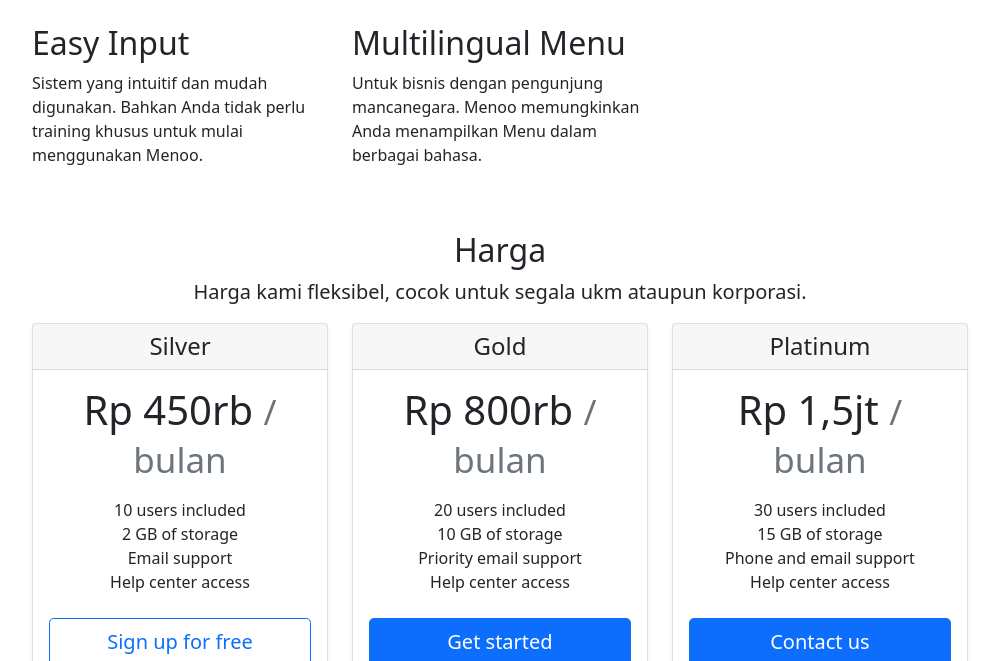
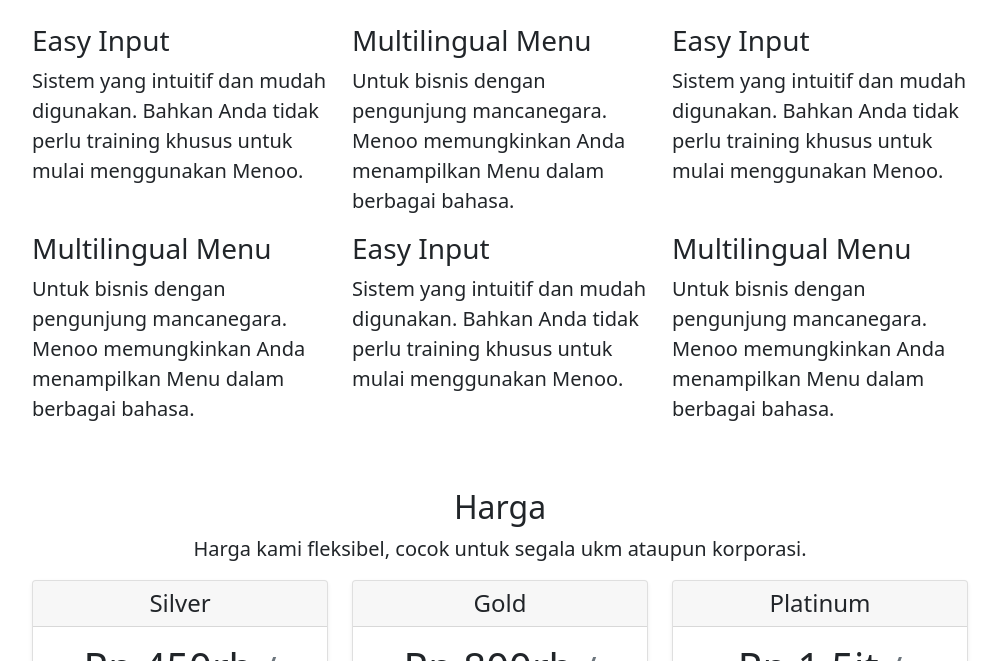
Before and after one commit to kemtol/menuresto, a Jekyll site: the page built from index.html, in a window 1280 px wide and 900 px high, scrolled down 979 px, cut to the strip 239-900 px from the top of the window. Shown: the whole strip, without its empty margins (140-1139 px from the left). Built offline with Jekyll 4.4.1, drawn with Linux system fonts in a browser that asks for light colours; nearby versions of some CDN libraries.

Commit message:
add header

```diff
--- a/_layouts/default.html
+++ b/_layouts/default.html
@@ -129,12 +129,28 @@
     <div class="container">
       <div class="row">
         <div class="col-6 col-md-4">
-          <h2>Easy Input</h2>
-          <p>Sistem yang intuitif dan mudah digunakan.  Bahkan Anda tidak perlu training khusus untuk mulai menggunakan Menoo.</p>
+          <h3>Easy Input</h3>
+          <p class="lead">Sistem yang intuitif dan mudah digunakan.  Bahkan Anda tidak perlu training khusus untuk mulai menggunakan Menoo.</p>
         </div>
         <div class="col-6 col-md-4">
-          <h2>Multilingual Menu</h2>
-          <p>Untuk bisnis dengan pengunjung mancanegara. Menoo memungkinkan Anda menampilkan Menu dalam berbagai bahasa.</p>
+          <h3>Multilingual Menu</h3>
+          <p class="lead">Untuk bisnis dengan pengunjung mancanegara. Menoo memungkinkan Anda menampilkan Menu dalam berbagai bahasa.</p>
+        </div>
+        <div class="col-6 col-md-4">
+          <h3>Easy Input</h3>
+          <p class="lead">Sistem yang intuitif dan mudah digunakan.  Bahkan Anda tidak perlu training khusus untuk mulai menggunakan Menoo.</p>
+        </div>
+        <div class="col-6 col-md-4">
+          <h3>Multilingual Menu</h3>
+          <p class="lead">Untuk bisnis dengan pengunjung mancanegara. Menoo memungkinkan Anda menampilkan Menu dalam berbagai bahasa.</p>
+        </div>
+        <div class="col-6 col-md-4">
+          <h3>Easy Input</h3>
+          <p class="lead">Sistem yang intuitif dan mudah digunakan.  Bahkan Anda tidak perlu training khusus untuk mulai menggunakan Menoo.</p>
+        </div>
+        <div class="col-6 col-md-4">
+          <h3>Multilingual Menu</h3>
+          <p class="lead">Untuk bisnis dengan pengunjung mancanegara. Menoo memungkinkan Anda menampilkan Menu dalam berbagai bahasa.</p>
         </div>
       </div>
     </div>
```
